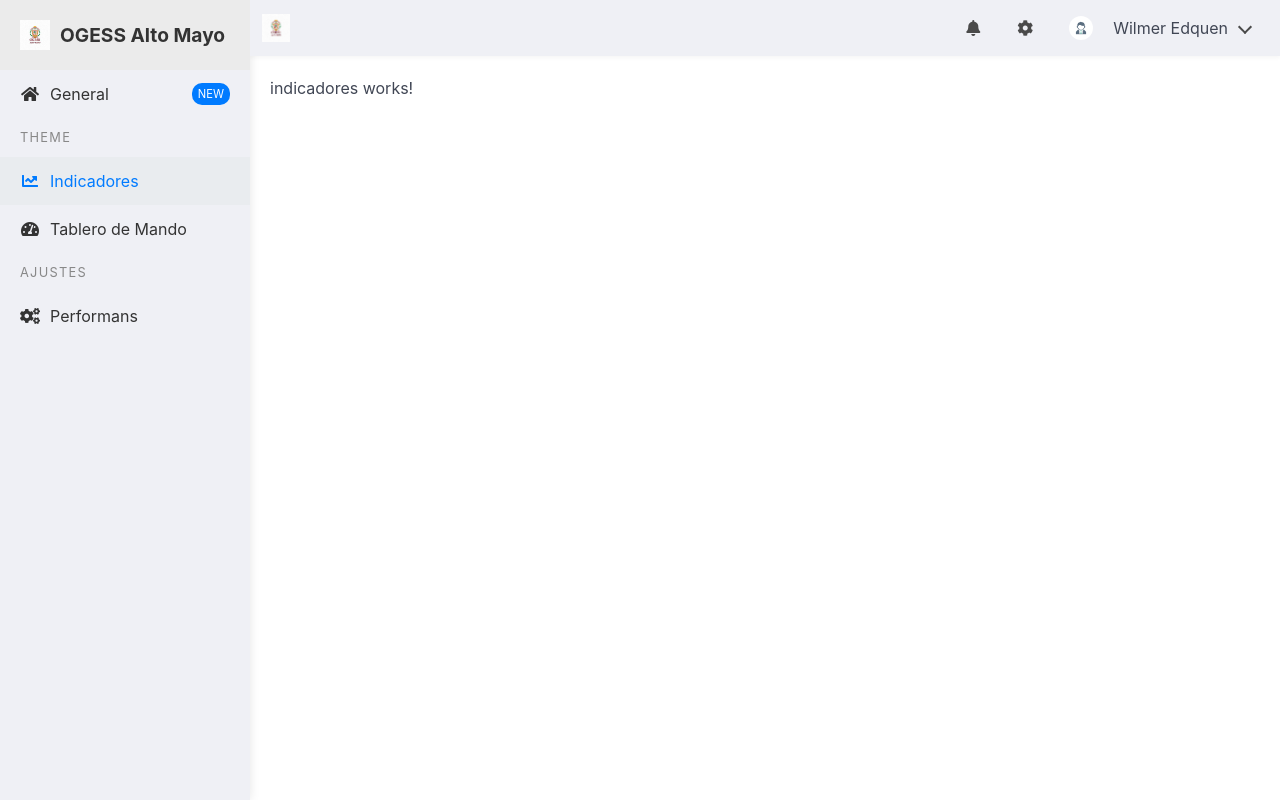
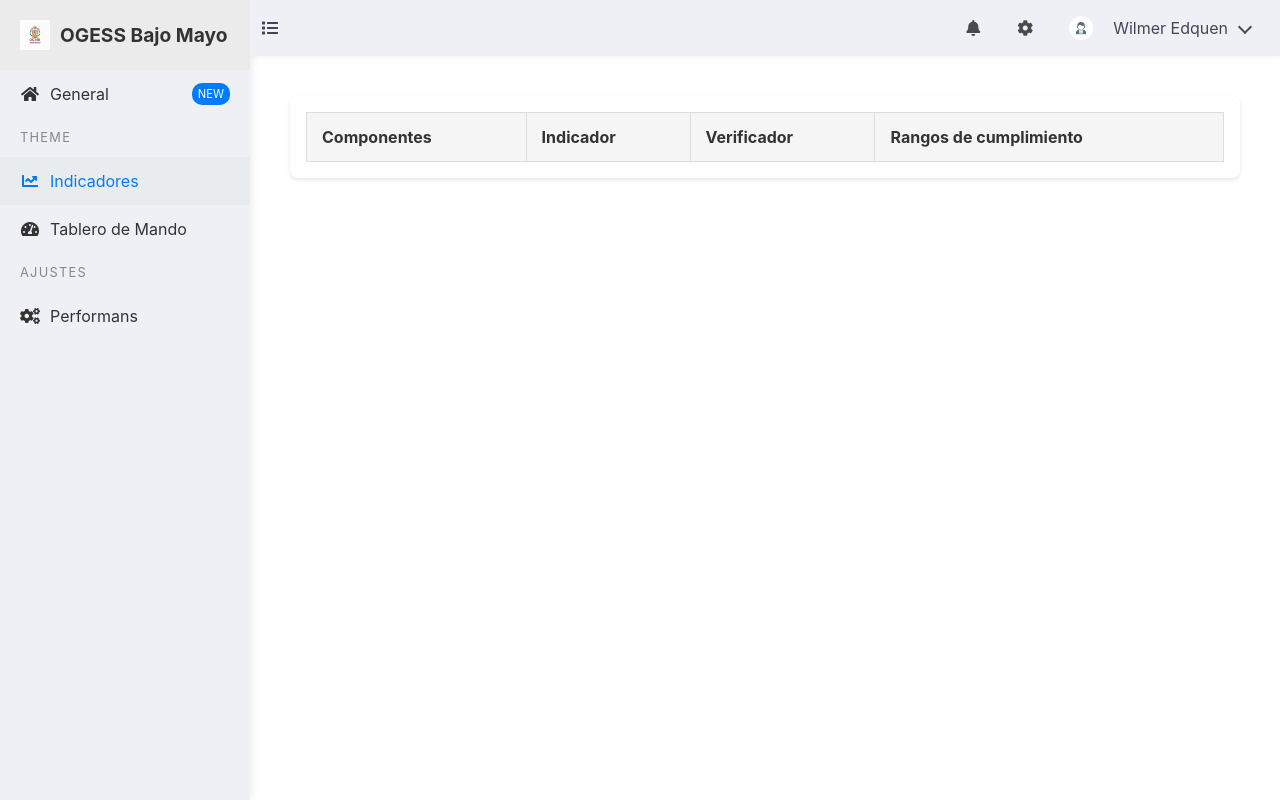
Before and after one commit to Jazeg/Dashboard-OGESS, an Angular app: page /indicadores in a window 1280 px wide. Built offline with nearby package versions, Linux system fonts and the light colour scheme.

Commit message:
UI mejorada mas cuadro 20/100 🎉🥸

```diff
--- a/src/app/app.component.html
+++ b/src/app/app.component.html
@@ -1,7 +1,7 @@
 <div class="app-container">
-  <app-sidebar></app-sidebar>
+  <app-sidebar #sidebar></app-sidebar>
   <div class="main-content">
-    <app-navbar></app-navbar>
+    <app-navbar (sidebarToggle)="sidebar.toggleCollapse()"></app-navbar>
     <div class="page-content">
       <router-outlet></router-outlet>
     </div>
--- a/src/app/components/general/general.component.html
+++ b/src/app/components/general/general.component.html
@@ -1,57 +1,28 @@
-<div class="container">
+<div class="pie-charts-container">
   <div class="columns is-multiline">
-    <!-- Primer Trimestre -->
     <div class="column is-one-fifth">
-      <div class="card custom-card has-background-primary">
-        <div class="card-content">
-          <p class="title is-4 has-text-white">85%</p>
-          <p class="subtitle is-6 has-text-white">Performance</p>
-          <p class="is-size-7 has-text-white mt-4">Performance de Indicadores Primer Trimestre</p>
-        </div>
+      <div class="box chart-container">
+        <app-chart [chartData]="pieChart1Data" [chartOptions]="pieChartOptions1" chartType="pie"></app-chart>
       </div>
     </div>
-
-    <!-- Segundo Trimestre -->
     <div class="column is-one-fifth">
-      <div class="card custom-card has-background-info">
-        <div class="card-content">
-          <p class="title is-4 has-text-white">92%</p>
-          <p class="subtitle is-6 has-text-white">Performance</p>
-          <p class="is-size-7 has-text-white mt-4">Performance de Indicadores Segundo Trimestre</p>
-        </div>
+      <div class="box chart-container">
+        <app-chart [chartData]="pieChart2Data" [chartOptions]="pieChartOptions2" chartType="pie"></app-chart>
       </div>
     </div>
-
-    <!-- Tercer Trimestre -->
     <div class="column is-one-fifth">
-      <div class="card custom-card has-background-warning">
-        <div class="card-content">
-          <p class="title is-4 has-text-white">88%</p>
-          <p class="subtitle is-6 has-text-white">Performance</p>
-          <p class="is-size-7 has-text-white mt-4">Performance de Indicadores Tercer Trimestre</p>
-        </div>
+      <div class="box chart-container">
+        <app-chart [chartData]="pieChart3Data" [chartOptions]="pieChartOptions3" chartType="pie"></app-chart>
       </div>
     </div>
-
-    <!-- Cuarto Trimestre -->
     <div class="column is-one-fifth">
-      <div class="card custom-card has-background-danger">
-        <div class="card-content">
-          <p class="title is-4 has-text-white">95%</p>
-          <p class="subtitle is-6 has-text-white">Performance</p>
-          <p class="is-size-7 has-text-white mt-4">Performance de Indicadores Cuarto Trimestre</p>
-        </div>
+      <div class="box chart-container">
+        <app-chart [chartData]="pieChart4Data" [chartOptions]="pieChartOptions4" chartType="pie"></app-chart>
       </div>
     </div>
-
-    <!-- Año -->
     <div class="column is-one-fifth">
-      <div class="card custom-card has-background-success">
-        <div class="card-content">
-          <p class="title is-4 has-text-white">90%</p>
-          <p class="subtitle is-6 has-text-white">Performance</p>
-          <p class="is-size-7 has-text-white mt-4">Performance de Indicadores Año</p>
-        </div>
+      <div class="box chart-container">
+        <app-chart [chartData]="pieChart5Data" [chartOptions]="pieChartOptions5" chartType="pie"></app-chart>
       </div>
     </div>
   </div>
--- a/src/app/components/general/general.component.ts
+++ b/src/app/components/general/general.component.ts
@@ -7,6 +7,74 @@ import { Component } from '@angular/core';
 })
 export class GeneralComponent {
 
+  commonColors = ['#4CAF50', '#FFEB3B', '#F44336'];
+
+  pieChart1Data = {
+    labels: ['Adecuado', 'Regular', 'Deficiente'],
+    datasets: [{
+      data: [60, 30, 10],
+      backgroundColor: this.commonColors
+    }]
+  };
+
+  pieChart2Data = {
+    labels: ['Adecuado', 'Regular', 'Deficiente'],
+    datasets: [{
+      data: [50, 40, 10],
+      backgroundColor: this.commonColors
+    }]
+  };
+
+  pieChart3Data = {
+    labels: ['Adecuado', 'Regular', 'Deficiente'],
+    datasets: [{
+      data: [70, 20, 10],
+      backgroundColor: this.commonColors
+    }]
+  };
+
+  pieChart4Data = {
+    labels: ['Adecuado', 'Regular', 'Deficiente'],
+    datasets: [{
+      data: [55, 35, 10],
+      backgroundColor: this.commonColors
+    }]
+  };
+
+  pieChart5Data = {
+    labels: ['Adecuado', 'Regular', 'Deficiente'],
+    datasets: [{
+      data: [65, 25, 10],
+      backgroundColor: this.commonColors
+    }]
+  };
+
+  pieChartOptions1 = this.createPieChartOptions("PRIMER TRIMESTRE");
+  pieChartOptions2 = this.createPieChartOptions("SEGUNDO TRIMESTRE");
+  pieChartOptions3 = this.createPieChartOptions("TERCER TRIMESTRE");
+  pieChartOptions4 = this.createPieChartOptions("CUARTO TRIMESTRE");
+  pieChartOptions5 = this.createPieChartOptions("AÑO");
+
+  private createPieChartOptions(title: string) {
+    return {
+      responsive: true,
+      maintainAspectRatio: false,
+      plugins: {
+        legend: {
+          position: 'bottom' as const,
+          labels: {
+            font: { size: 10 }
+          }
+        },
+        title: {
+          display: true,
+          text: title,
+          font: { size: 12, weight: 'bold' },
+          padding: { top: 60, bottom: 5 }
+        }
+      }
+    };
+  }
 
   //dato en gráfico de lineas
   lineChartData = {
--- a/src/app/components/indicadores/indicadores.component.css
+++ b/src/app/components/indicadores/indicadores.component.css
@@ -0,0 +1,36 @@
+.custom-table-container {
+    margin: 20px;
+    background-color: #fff; /* Fondo blanco */
+    padding: 1rem;
+    border-radius: 8px;
+    box-shadow: 0 2px 4px rgba(0, 0, 0, 0.1); /* Sombra ligera */
+  }
+
+  .custom-table {
+    width: 100%;
+    border-collapse: collapse;
+  }
+
+  .custom-table th, .custom-table td {
+    padding: 12px 15px;
+    border: 1px solid #ddd;
+    text-align: left;
+    color: #333; /* Color del texto */
+  }
+
+  .custom-table th {
+    background-color: #f5f5f5; /* Fondo de los encabezados */
+    font-weight: bold;
+  }
+
+  .custom-table tr:nth-child(even) {
+    background-color: #f9f9f9; /* Fondo de las filas pares */
+  }
+
+  .custom-button {
+    margin-right: 0.5rem;
+    border: none;
+    padding: 5px 10px;
+    border-radius: 4px;
+    cursor: pointer;
+  }
--- a/src/app/components/indicadores/indicadores.component.html
+++ b/src/app/components/indicadores/indicadores.component.html
@@ -1 +1,14 @@
-<p>indicadores works!</p>
+<div class="custom-table-container">
+    <table class="custom-table">
+      <thead>
+        <tr>
+          <th>Componentes</th>
+          <th>Indicador</th>
+          <th>Verificador</th>
+          <th>Rangos de cumplimiento</th>
+        </tr>
+      </thead>
+      <tbody>
+      </tbody>
+    </table>
+  </div>
--- a/src/app/components/indicadores/indicadores.component.ts
+++ b/src/app/components/indicadores/indicadores.component.ts
@@ -6,5 +6,11 @@ import { Component } from '@angular/core';
   styleUrls: ['./indicadores.component.css']
 })
 export class IndicadoresComponent {
-
+  people = [
+    { name: 'Andrew Mike', job: 'Develop', salary: 99225 },
+    { name: 'John Doe', job: 'Design', salary: 89241 },
+    { name: 'Alex Mike', job: 'Design', salary: 92144 },
+    { name: 'Mike Monday', job: 'Marketing', salary: 49990 },
+    { name: 'Paul Dickens', job: 'Communication', salary: 69201 }
+  ];
 }
--- a/src/app/navbar/navbar.component.html
+++ b/src/app/navbar/navbar.component.html
@@ -1,7 +1,9 @@
 <nav class="navbar" role="navigation" aria-label="main navigation">
     <div class="navbar-brand">
-      <a class="navbar-item" href="/">
-        <img src="assets/img/logo-ogess.jpeg" alt="Logo" height="28">
+      <a class="navbar-item" href="javascript:void(0)" (click)="toggleSidebar()">
+        <span class="icon">
+          <i class="fas fa-list"></i>
+        </span>
       </a>
 
       <a role="button" class="navbar-burger" aria-label="menu" aria-expanded="false" (click)="toggleMobileMenu()">
--- a/src/app/navbar/navbar.component.ts
+++ b/src/app/navbar/navbar.component.ts
@@ -1,4 +1,4 @@
-import { Component } from '@angular/core';
+import { Component, EventEmitter, Output } from '@angular/core';
 
 @Component({
   selector: 'app-navbar',
@@ -6,8 +6,13 @@ import { Component } from '@angular/core';
   styleUrls: ['./navbar.component.css']
 })
 export class NavbarComponent {
+  @Output() sidebarToggle = new EventEmitter<void>();
   isMobileMenuActive = false;
 
+
+  toggleSidebar() {
+    this.sidebarToggle.emit();
+  }
   toggleMobileMenu() {
     this.isMobileMenuActive = !this.isMobileMenuActive;
   }
--- a/src/app/sidebar/sidebar.component.css
+++ b/src/app/sidebar/sidebar.component.css
@@ -4,7 +4,7 @@
   background-color: #eff0f5;
   color: #333;
   transition: all 0.3s;
-  box-shadow: 0 0 10px rgba(0,0,0,0.1);
+  box-shadow: 0 0 10px rgba(0, 0, 0, 0.1);
 }
 
 .sidebar.collapsed {
--- a/src/app/sidebar/sidebar.component.html
+++ b/src/app/sidebar/sidebar.component.html
@@ -1,7 +1,7 @@
 <aside class="sidebar" [class.collapsed]="isCollapsed">
   <div class="sidebar-header">
     <img src="assets/img/logo-ogess.jpeg" alt="Logo" class="logo">
-    <span class="brand-name" *ngIf="!isCollapsed">OGESS Alto Mayo</span>
+    <span class="brand-name" *ngIf="!isCollapsed">OGESS Bajo Mayo</span>
   </div>
 
   <nav class="menu">
--- a/src/app/sidebar/sidebar.component.ts
+++ b/src/app/sidebar/sidebar.component.ts
@@ -8,7 +8,7 @@ import { Component } from '@angular/core';
 export class SidebarComponent {
   isCollapsed = false;
 
-  toggleSidebar() {
+  toggleCollapse() {
     this.isCollapsed = !this.isCollapsed;
   }
 }
```
